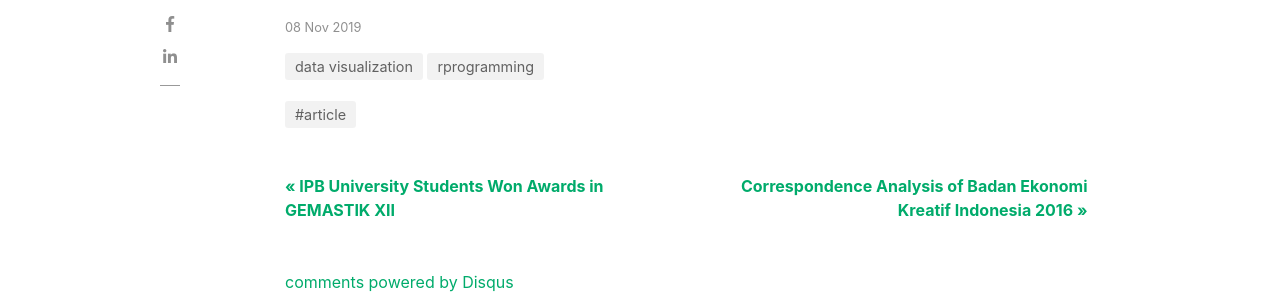
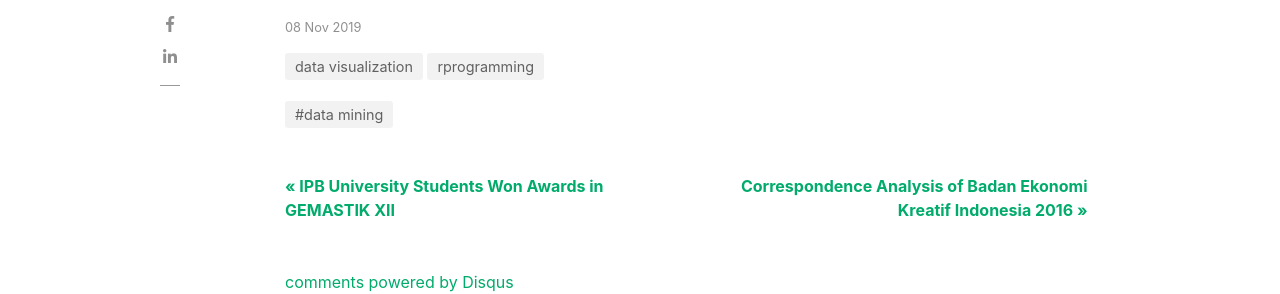
Before and after one commit to audhiaprilliant/audhiaprilliant.github.io, a Jekyll site: the page built from _posts/2019-11-08-twitter-data-visualization-general-election-2019.md, in a window 1280 px wide and 900 px high, scrolled down 6176 px. Shown: the part 154-448 px from the top of the window. Built offline with Jekyll 4.4.1, drawn with Linux system fonts in a browser that asks for light colours; nearby versions of some CDN libraries; comment, search, counter and statistics services are not loaded.

Commit message:
Edited tags data visualization twitter

```diff
--- a/_posts/2019-11-08-twitter-data-visualization-general-election-2019.md
+++ b/_posts/2019-11-08-twitter-data-visualization-general-election-2019.md
@@ -3,7 +3,7 @@ layout: post
 title:  "Twitter Data Visualization (case study: Indonesia General Election 2019)"
 author: audhi
 categories: [ data visualization,rprogramming ]
-tags: [article]
+tags: [data mining]
 image: assets/images/13-0.jpg
 ---
 
```
